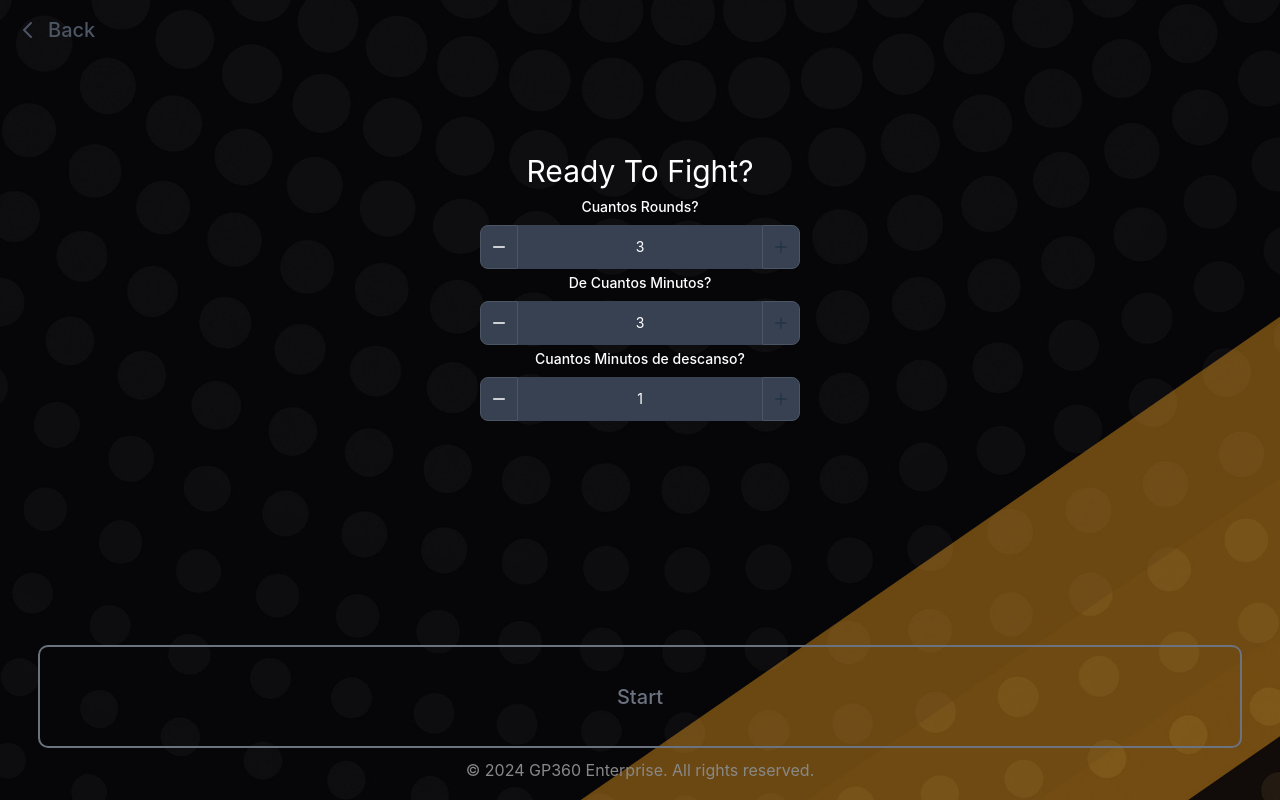
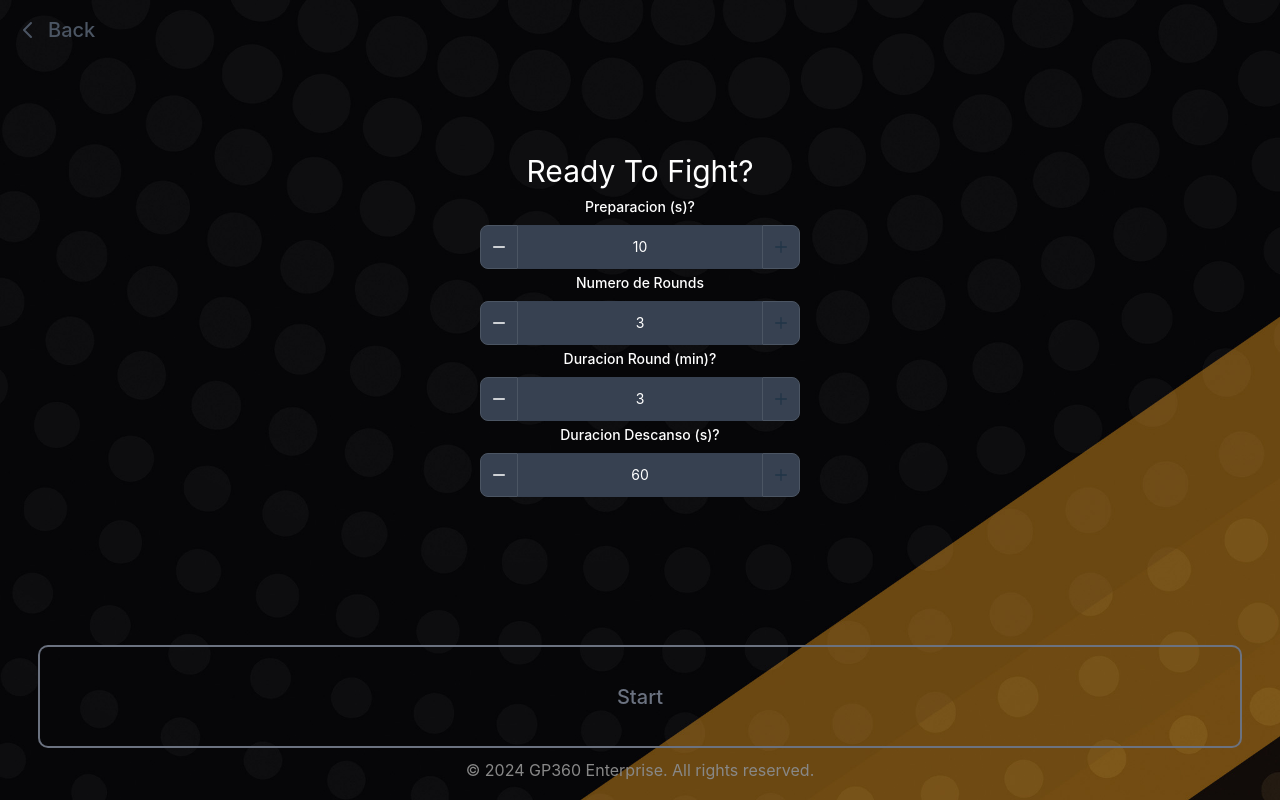
Before and after one commit to gallegoprada/gp360-timer, a React (Vite) app: page /fight in a window 1280 px wide. Built offline with nearby package versions, Linux system fonts and the light colour scheme; no server answers.

Commit message:
finishing the FIGHT features

```diff
--- a/src/pages/FightSetupPage.tsx
+++ b/src/pages/FightSetupPage.tsx
@@ -7,16 +7,23 @@ import SetupPageWrapper from "../components/SetupPageWrapper";
 const FightSetupContent: React.FC = () => {
   const [rounds, setRounds] = useState(3);
   const [workMinutes, setWorkMinutes] = useState(3);
-  const [restMinutes, setRestMinutes] = useState(1);
-
+  const [restSeconds, setRestSeconds] = useState(60);
+  const [preparationSeconds, setPreparationSeconds] = useState(10);
   return (
     <SetupPageWrapper
-      to={`/fightTimer?work=${workMinutes}&rest=${restMinutes}&rounds=${rounds}`}
+      to={`/fightTimer?work=${workMinutes}&restSeconds=${restSeconds}&rounds=${rounds}&preparationSeconds=${preparationSeconds}`}
       title="Ready To Fight?"
       buttonLabel="Start"
     >
       <NumberInput
-        label="Cuantos Rounds?"
+        label="Preparacion (s)?"
+        defaultValue={preparationSeconds}
+        onChange={(value) => {
+          setPreparationSeconds(value);
+        }}
+      />
+      <NumberInput
+        label="Numero de Rounds"
         defaultValue={rounds}
         onChange={(value) => {
           setRounds(value);
@@ -24,17 +31,17 @@ const FightSetupContent: React.FC = () => {
       />
 
       <NumberInput
-        label="De Cuantos Minutos?"
+        label="Duracion Round (min)?"
         defaultValue={workMinutes}
         onChange={(value) => {
           setWorkMinutes(value);
         }}
       />
       <NumberInput
-        label="Cuantos Minutos de descanso?"
-        defaultValue={restMinutes}
+        label="Duracion Descanso (s)?"
+        defaultValue={restSeconds}
         onChange={(value) => {
-          setRestMinutes(value);
+          setRestSeconds(value);
         }}
       />
     </SetupPageWrapper>
--- a/src/pages/FightTimerPage.tsx
+++ b/src/pages/FightTimerPage.tsx
@@ -31,7 +31,9 @@ const FightTimer: React.FC = () => {
   // Get the values of query parameters and convert them to numbers
   const workMinutes = Number(searchParams.get("work"));
   const rounds = Number(searchParams.get("rounds"));
-  const restMinutes = Number(searchParams.get("rest"));
+  const restSeconds = Number(searchParams.get("restSeconds"));
+  const preparationSeconds = Number(searchParams.get("preparationSeconds"));
+
   // State to hold the sequence of timer phases
   const [timers, setTimers] = useState<TimerPhase[]>([]);
   const [currentPhaseIndex, setCurrentPhaseIndex] = useState(0);
@@ -69,6 +71,12 @@ const FightTimer: React.FC = () => {
   useEffect(() => {
     const timersArray: TimerPhase[] = [];
 
+    timersArray.push({
+      round: 0,
+      seconds: preparationSeconds,
+      type: "preparation",
+    });
+
     for (let i = 0; i < rounds; i++) {
       if (workMinutes) {
         timersArray.push({
@@ -80,7 +88,7 @@ const FightTimer: React.FC = () => {
         if (i < rounds - 1) {
           timersArray.push({
             round: i + 1,
-            seconds: restMinutes * 60,
+            seconds: restSeconds,
             type: "rest",
           });
         }
@@ -92,7 +100,7 @@ const FightTimer: React.FC = () => {
     if (timersArray.length > 0) {
       setCurrentSeconds(timersArray[0].seconds); // Initialize with the first phase’s seconds
     }
-  }, [workMinutes, rounds, restMinutes]);
+  }, [workMinutes, rounds, restSeconds, preparationSeconds]);
 
   // Modify the countdown useEffect
   useEffect(() => {
@@ -109,7 +117,7 @@ const FightTimer: React.FC = () => {
     const timer = setInterval(() => {
       setCurrentSeconds((prev) => {
         // Play appropriate sound when 10 seconds remaining
-        if (prev === 10) {
+        if (prev === 11) {
           if (timers[currentPhaseIndex].type === "work") {
             sounds.tenSeconds.play();
           } else if (timers[currentPhaseIndex].type === "rest") {
@@ -169,23 +177,63 @@ const FightTimer: React.FC = () => {
             <div className="flex flex-col items-center h-screen w-screen">
               <div className="flex flex-col items-center w-full justify-center  flex-1">
                 <div className="text-center font-bold text-3xl">
-                  {timers[currentPhaseIndex].type === "work"
+                  {timers[currentPhaseIndex].type === "preparation"
+                    ? "PREPARATE!"
+                    : timers[currentPhaseIndex].type === "work"
                     ? "ROUND "
                     : "REST "}
-                  {timers[currentPhaseIndex].type === "work"
+                  {timers[currentPhaseIndex].type !== "preparation"
                     ? timers[currentPhaseIndex].round
                         .toString()
                         .concat(" / ", rounds.toString())
-                    : timers[currentPhaseIndex].round.toString()}
+                    : null}
                   <TimerDisplay totalSeconds={currentSeconds} />
                 </div>
                 <div className="mt-10" />
+                {timers[currentPhaseIndex].type !== "preparation" && (
                   <button
                     onClick={togglePause}
                     className="bg-blue-500 text-white font-bold py-2 px-4 rounded mt-4 rounded-md"
                   >
                     {isPaused ? "Resume" : "Pause"}
                   </button>
+                )}
+
+                {/* if isPaused we want to also show 2 more buttons 1 to move to NEXT round and the other to restart the current round */}
+                {isPaused && (
+                  <div className="flex flex-row gap-2">
+                    <button
+                      className="bg-blue-500 text-white font-bold py-2 px-4 rounded mt-4 rounded-md"
+                      onClick={() => {
+                        // setCurrentPhaseIndex((prev) => prev - 1);
+                        setCurrentSeconds(timers[currentPhaseIndex].seconds);
+                        setIsPaused(false);
+                      }}
+                    >
+                      Restart
+                    </button>
+
+                    {/* only show next if it has a next round */}
+                    {timers[currentPhaseIndex].round < rounds && (
+                      <button
+                        className="bg-blue-500 text-white font-bold py-2 px-4 rounded mt-4 rounded-md"
+                        onClick={() => {
+                          if (timers[currentPhaseIndex].type === "work") {
+                            setCurrentPhaseIndex((prev) => prev + 2);
+                          } else if (
+                            timers[currentPhaseIndex].type === "rest"
+                          ) {
+                            setCurrentPhaseIndex((prev) => prev + 1);
+                          }
+                          setCurrentSeconds(timers[currentPhaseIndex].seconds);
+                          setIsPaused(false);
+                        }}
+                      >
+                        Next
+                      </button>
+                    )}
+                  </div>
+                )}
               </div>
             </div>
           )
```
Lines whose indentation alone changed are shown as unchanged.
